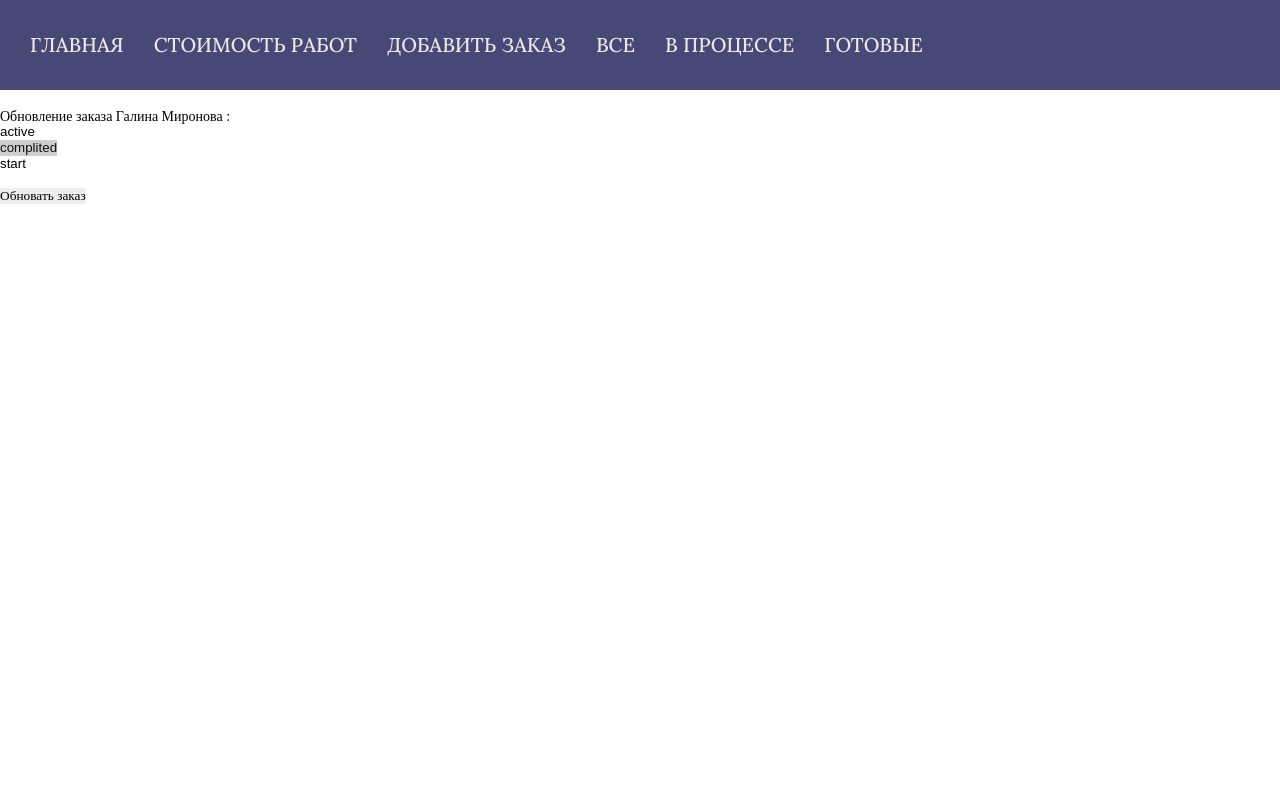
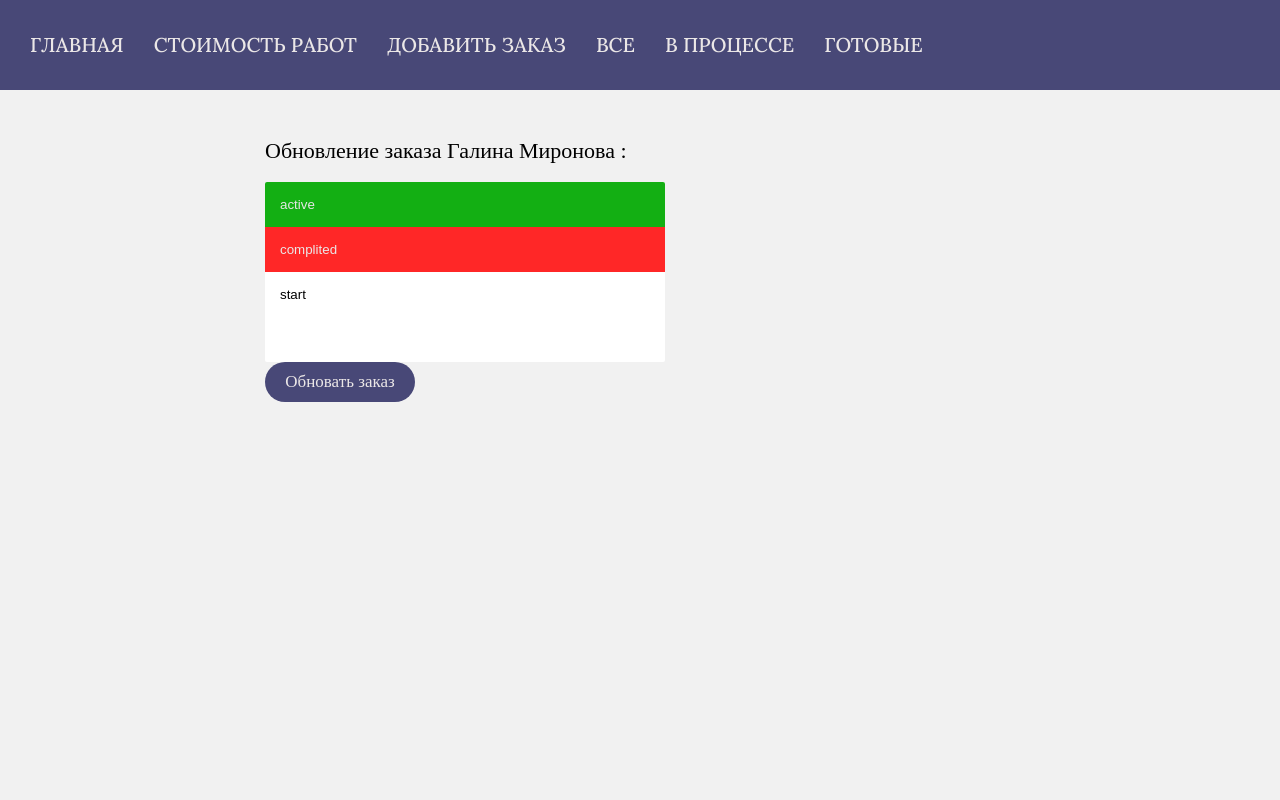
Before and after one commit to Egnatushka/Final-work, a Django app: page /orders/9/update in a window 1280 px wide. Run offline with Django 3.2, Linux system fonts and the light colour scheme; data comes from the database, SQL or seed files in the repository; both versions use the stored data as it was after the commit.

Commit message:
Доверстал страницы, сделал нормальный редирект

```diff
--- a/Final/works/static/css/style.css
+++ b/Final/works/static/css/style.css
@@ -37,7 +37,9 @@ h1,h2,h3,h4,h5,h6{font-size:inherit;font-weight: 400;}
 
 /*--------------------*/
 
-
+body{
+    background-color: rgb(241, 241, 241);
+}
 header{
     height: 90px;
     background-color: rgb(72, 72, 119);
@@ -104,6 +106,7 @@ nav{
     flex-direction: row;
     height: 500px;
     margin: 0 0 20px 0;
+    box-shadow: 10px 10px 10px gray;
 }
 
 .work_info{
@@ -111,6 +114,7 @@ nav{
     font-size: large;
     border: 1px solid black;
     padding: 0 15px;
+    width: 50%;
 }
 
 .work_title{
@@ -156,9 +160,10 @@ nav{
     position: relative;
     height: 300px;
     font-size: 19px;
-    border: 1px solid rgb(0, 0, 0);
-    border-radius: 20px;
-    background-color: rgb(230, 230, 230);
+    /* border: 1px solid rgb(0, 0, 0); */
+    /* border-radius: 20px; */
+    box-shadow: 10px 5px 10px gray;
+    background-color: white;
     padding: 15px 20px;
     margin-bottom: 20px;
 }
@@ -403,3 +408,49 @@ nav{
     margin: 10px;
     font-style: oblique;
 }
+
+
+
+
+
+
+.update_block{
+    margin-left: 20%;
+    font-size: 22px;
+    padding: 30px 0;
+}
+
+.update_title{
+    margin-bottom: 20px;
+}
+
+.update_field select option{
+    padding: 15px;
+    width: 400px;
+}
+
+.update_field select option[value="1"]{
+    background-color: rgb(19, 175, 19);
+    color: rgb(230, 230, 230);
+}
+
+.update_field select option[value="2"]{
+    background-color: rgb(255, 39, 39);
+    color: rgb(235, 231, 231);
+}
+
+.update_field select option[value="1"]:hover{
+    background-color: greenyellow;
+    color: grey;
+}
+
+.update_field select option[value="2"]:hover{
+    background-color: rgb(255, 210, 85);
+    color: gray;
+}
+
+.btn_update{
+    width: 150px;
+    font-size: 17px;
+    border-radius: 20px;
+}
--- a/Final/works/templates/works/order_list.html
+++ b/Final/works/templates/works/order_list.html
@@ -8,7 +8,6 @@
     <div class="container">
 
         <div class="orders_list_title">Список заказов</div>
-
 
 
         {% for tag in tag %}
--- a/Final/works/templates/works/order_update.html
+++ b/Final/works/templates/works/order_update.html
@@ -6,16 +6,21 @@
 
 {% block content %}
 
-    <div>Обновление заказа {{ order.customer }} :</div>
+    <div class="container">
 
-    <form action="{{ order.get_update_url }}" method="POST">
-        {% csrf_token %}
+        <div class="update_block">
+            <div class="update_title">Обновление заказа {{ order.customer }} :</div>
 
-        <div>{{ form.tag }}</div>
+            <form action="{{ order.get_update_url }}" method="POST">
+                {% csrf_token %}
 
-        <button type="submit" name="button">Обновать заказ</button>
+                <div class="update_field">{{ form.tag }}</div>
 
+                <button class="btn_desc btn_update" type="submit" name="button">Обновать заказ</button>
 
-    </form>
+            </form>
+        </div>
+
+    </div>
 
 {% endblock %}
--- a/Final/works/views.py
+++ b/Final/works/views.py
@@ -116,6 +116,10 @@ class OrderUpdate(View):
         bound_form = OrderUpdateForm(request.POST, instance=order)
 
         if bound_form.is_valid():
+            if bound_form.cleaned_data['tag'].first() == Tag.objects.get(id=2):
+                print("compited_order")
+                new_order = bound_form.save()
+                return redirect('complited_order_detail_url', order_id=order.id)
             new_order = bound_form.save()
             return redirect(new_order)
         return render(request, 'works/order_update.html', context={'form': bound_form, 'order': order})
```
Also changed, not shown: Final/db.sqlite3, Final/work_photo/IMG_20180723_105019.jpg (added), Final/work_photo/IMG_20180902_154313.jpg (added), Final/works/forms.py (line endings or trailing spaces).
